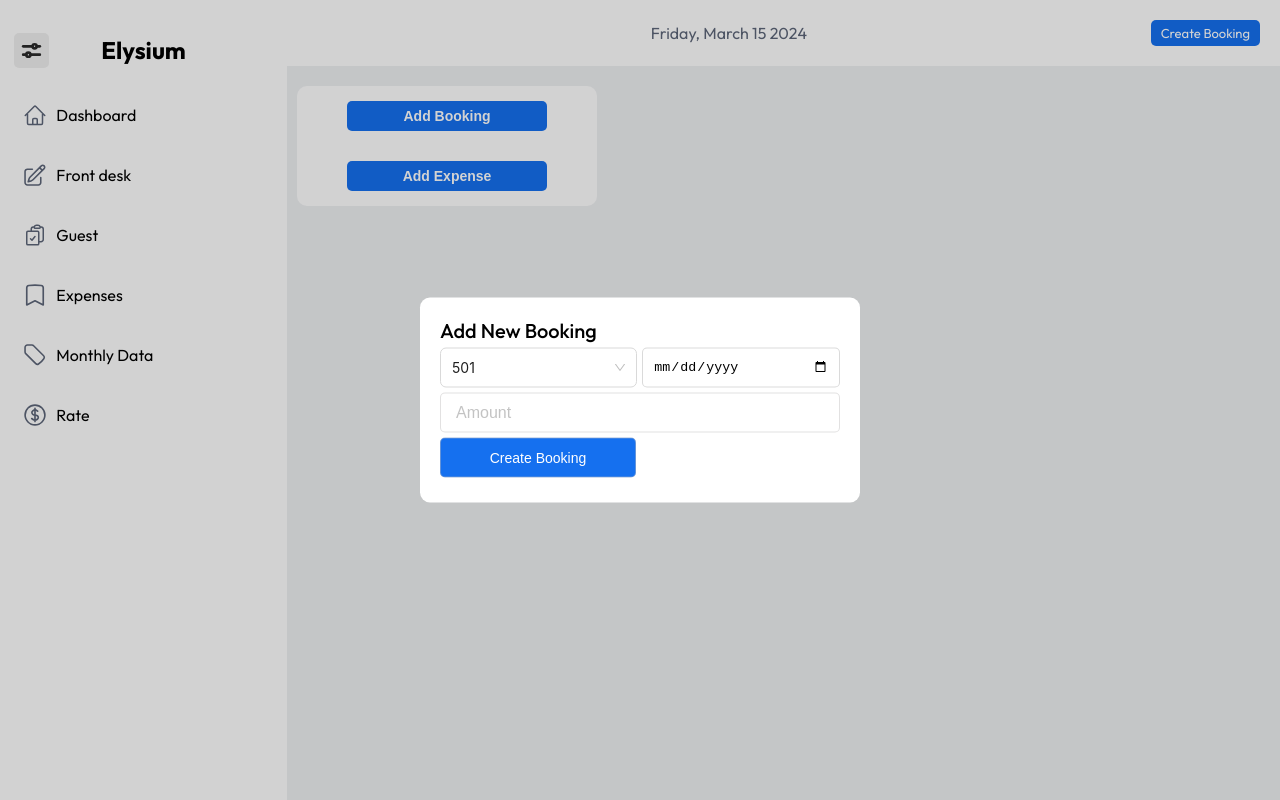
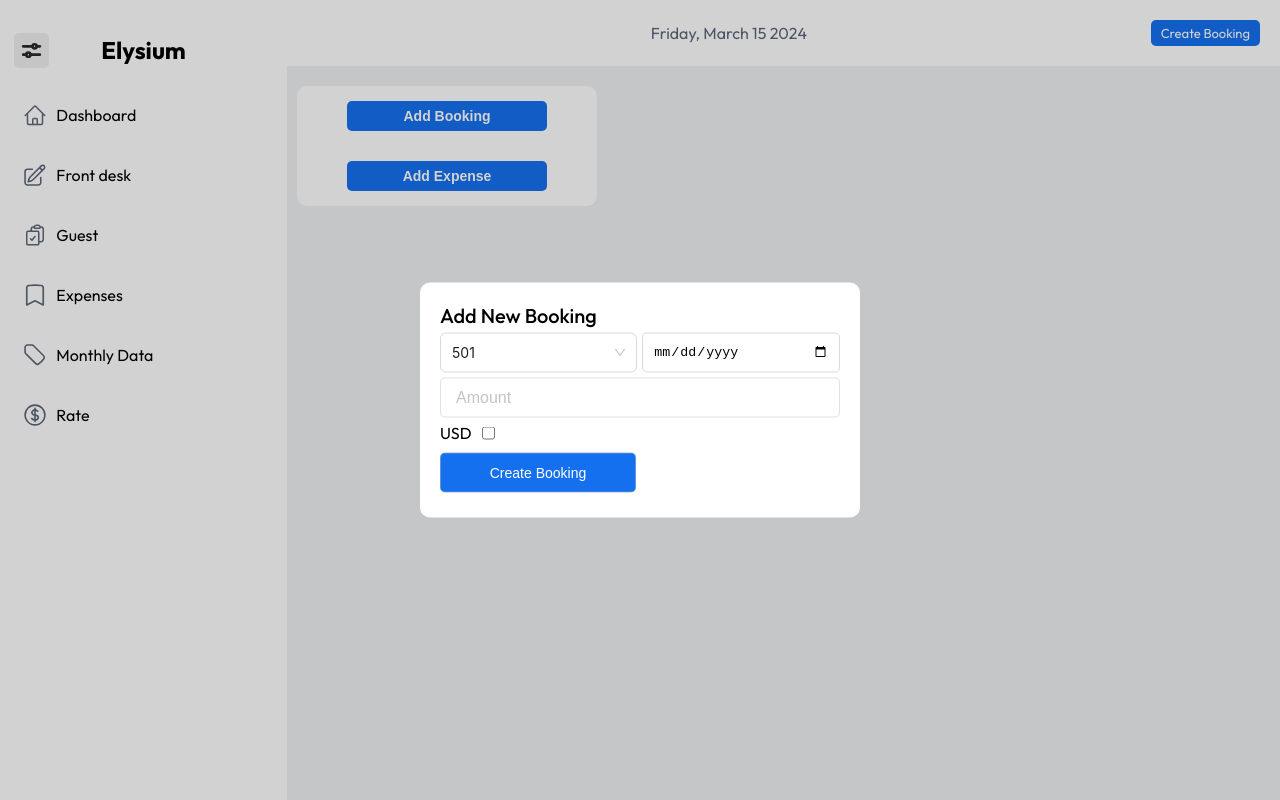
Before and after one commit to Abdullah-Khalil123/Elysium, a Next.js app: page /Elysium/Create_Booking in a window 1280 px wide. Both pictures are taken after a click on the button "Add Booking". Built offline with nearby package versions, Linux system fonts and the light colour scheme.

Commit message:
inseration

```diff
--- a/src/app/Create_Booking/AddBooking/index.tsx
+++ b/src/app/Create_Booking/AddBooking/index.tsx
@@ -11,12 +11,14 @@ const AddBooking = (props: {
   ];
   var roomID: number = roomOptions[0].value,
     date: string | null,
-    amount: string | null;
+    amount: string | null,
+    currency: any = false;
   async function handleSubmitData() {
     const data = {
       roomid: roomID,
       date: date,
       amount: amount,
+      currency: currency,
     };
 
     const URI = uri + "/api/addBooking";
@@ -56,6 +58,22 @@ const AddBooking = (props: {
           amount = e.target.value;
         }}
       />
+      <div
+        style={{
+          height: "30px",
+          display: "flex",
+          alignItems: "center",
+        }}
+      >
+        <p>USD</p>
+        <input
+          type="checkbox"
+          style={{ marginLeft: "10px" }}
+          onChange={(e) => {
+            currency = e.target.checked;
+          }}
+        />
+      </div>
       <div className={style.buttons}>
         <button
           onClick={() => {
```
